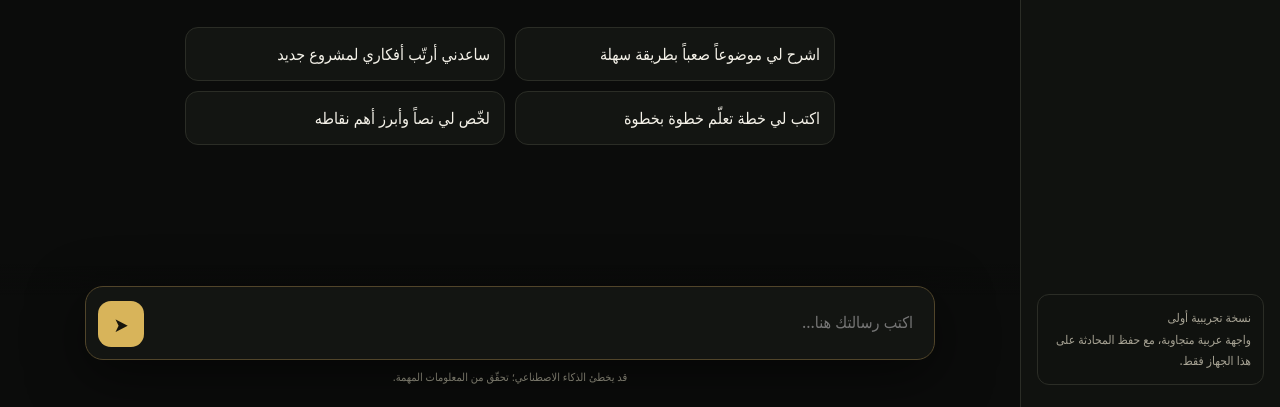
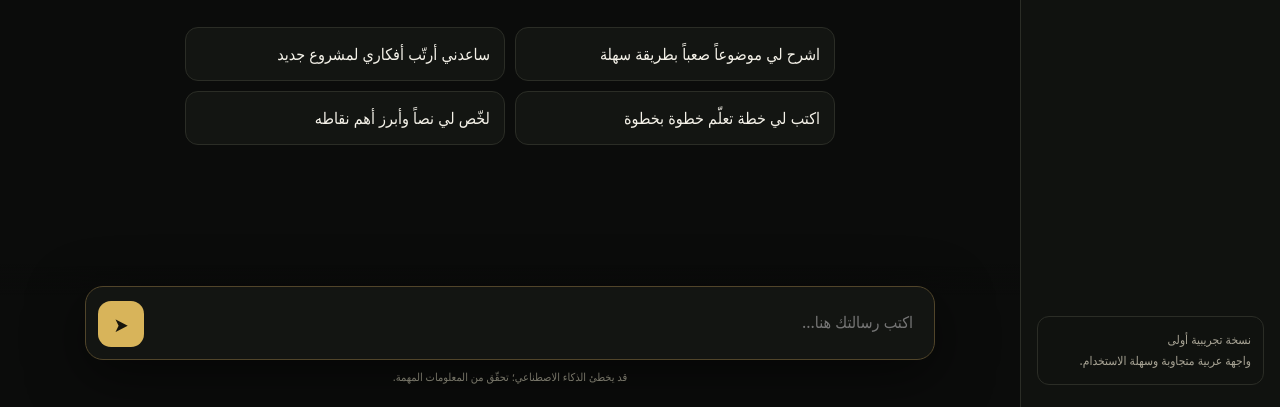
Before and after one commit to alitahami287-netizen/noor-al-islam, a plain HTML site: page gpt-ultra/index.html in a window 1280 px wide. Shown: the part 393-800 px from the top of the page. Drawn offline with Linux system fonts and the light colour scheme.

Commit message:
Correct chat storage description

```diff
--- a/gpt-ultra/index.html
+++ b/gpt-ultra/index.html
@@ -40,7 +40,7 @@
   <aside>
     <div class="brand"><div class="logo">U</div><div><strong>GPT ULTRA</strong><small>مساعدك الذكي</small></div></div>
     <button class="new-chat" id="newChat">＋ محادثة جديدة</button>
-    <div class="side-note">نسخة تجريبية أولى<br>واجهة عربية متجاوبة، مع حفظ المحادثة على هذا الجهاز فقط.</div>
+    <div class="side-note">نسخة تجريبية أولى<br>واجهة عربية متجاوبة وسهلة الاستخدام.</div>
   </aside>
   <main>
     <header><strong>GPT ULTRA</strong><span class="status">● جاهز للمحادثة</span></header>
```
